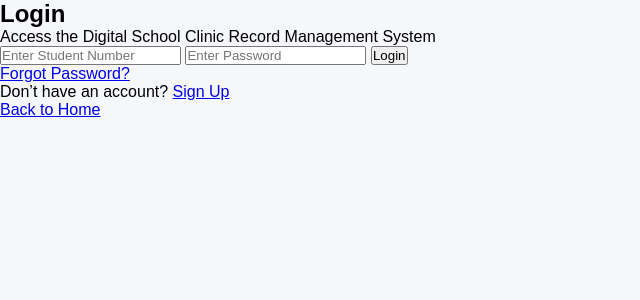
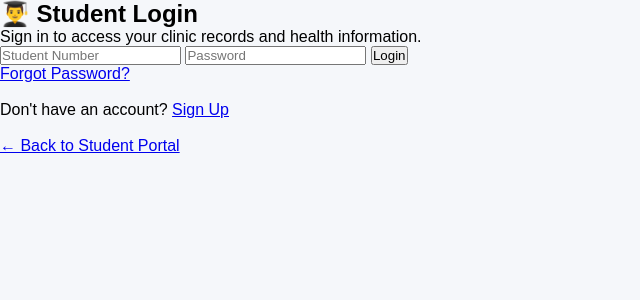
Before and after one commit to cojorammiel-sudo/digital-school-clinic-v2, a Flask app: page /login in a window 1280 px wide. Shown: the top 300 px of the page, without its empty margins (0-640 px from the left). Run offline with Flask 3, Linux system fonts and the light colour scheme.

Commit message:
Update login.html

```diff
--- a/templates/login.html
+++ b/templates/login.html
@@ -3,34 +3,73 @@
 <head>
     <meta charset="UTF-8">
     <meta name="viewport" content="width=device-width, initial-scale=1.0">
-    <title>Login - Clinic System</title>
+    <title>Student Login | Digital School Clinic System</title>
     <link rel="stylesheet" href="{{ url_for('static', filename='style.css') }}">
 </head>
+
 <body class="auth-body">
 
 <div class="auth-container">
-        <h2>Login</h2>
-        <p>Access the Digital School Clinic Record Management System</p>
+
+    <h2>👨‍🎓 Student Login</h2>
+
+    <p>
+        Sign in to access your clinic records and health information.
+    </p>
 
     {% with messages = get_flashed_messages(with_categories=true) %}
         {% if messages %}
             {% for category, message in messages %}
-              <div class="alert {{ category }}">{{ message }}</div>
+                <div class="flash {{ category }}">
+                    {{ message }}
+                </div>
             {% endfor %}
         {% endif %}
     {% endwith %}
 
     <form method="POST">
-            <input type="text" name="student_number" placeholder="Enter Student Number" required>
-            <input type="password" name="password" placeholder="Enter Password" required>
-            <button type="submit">Login</button>
+
+        <input
+            type="text"
+            name="student_number"
+            placeholder="Student Number"
+            required
+        >
+
+        <input
+            type="password"
+            name="password"
+            placeholder="Password"
+            required
+        >
+
+        <button type="submit" class="btn">
+            Login
+        </button>
+
     </form>
 
     <div class="auth-links">
-            <a href="/forgot_password">Forgot Password?</a>
-            <p>Don’t have an account? <a href="/signup">Sign Up</a></p>
-            <p><a href="/">Back to Home</a></p>
+
+        <a href="/forgot_password">
+            Forgot Password?
+        </a>
+
+        <br><br>
+
+        <p>
+            Don't have an account?
+            <a href="/signup">Sign Up</a>
+        </p>
+
+        <br>
+
+        <a href="/student">
+            ← Back to Student Portal
+        </a>
+
     </div>
+
 </div>
 
 </body>
```
Lines whose indentation alone changed are shown as unchanged.
